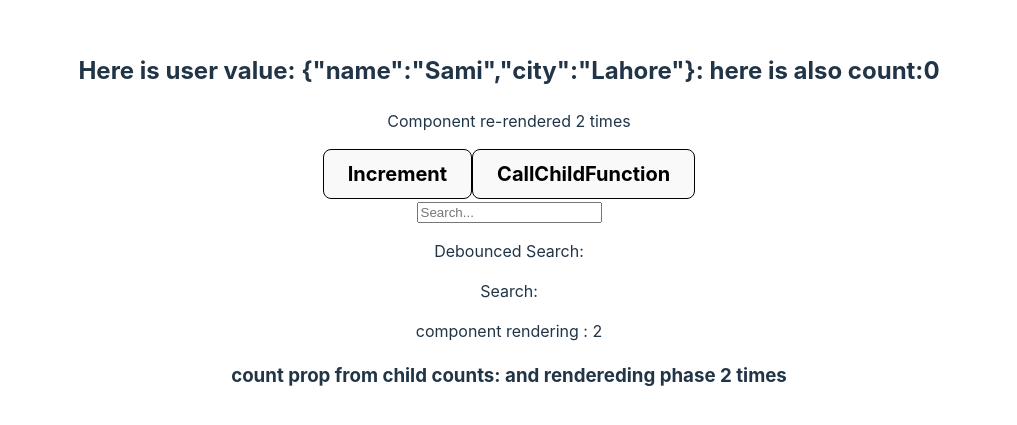
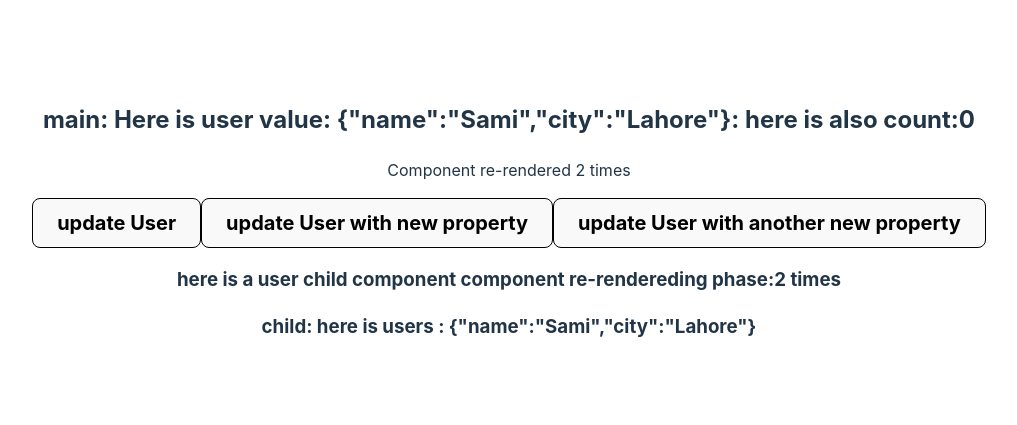
Before and after one commit to samiullahRamzan/React-concepts, a React (Vite) app: page / in a window 1280 px wide. Shown: the part 179-604 px from the top of the page, without its empty margins (131-1148 px from the left). Built offline with nearby package versions, Linux system fonts and the light colour scheme.

Commit message:
React.meme: deep comparison for objects

```diff
--- a/src/App.jsx
+++ b/src/App.jsx
@@ -34,16 +34,17 @@ function App() {
   return (
     <div>
       <h2>
-        Here is user value: {JSON.stringify(user)}: here is also count:{count}
+        main: Here is user value: {JSON.stringify(user)}: here is also count:
+        {count}
       </h2>
       <p>Component re-rendered {renderCount.current} times</p>
-      <button onClick={() => setCount(count + 1)} className="button">
+      {/* <button onClick={() => setCount(count + 1)} className="button">
         Increment
-      </button>
-      <button onClick={callChildFunction} className="button">
+      </button> */}
+      {/* <button onClick={callChildFunction} className="button">
         CallChildFunction
-      </button>
-      {/* <button
+      </button> */}
+      <button
         onClick={() =>
           setUser((prevState) => ({
             ...prevState,
@@ -53,10 +54,32 @@ function App() {
         className="button"
       >
         update User
-      </button> */}
-      {/* <Users users={user} /> */}
-      <SearchComponent />
-      <Counts ref={forwardref} />
+      </button>
+      <button
+        onClick={() =>
+          setUser((prevState) => ({
+            ...prevState,
+            phone: "03070052179",
+          }))
+        }
+        className="button"
+      >
+        update User with new property
+      </button>
+      <button
+        onClick={() =>
+          setUser((prevState) => ({
+            ...prevState,
+            university: "comsats",
+          }))
+        }
+        className="button"
+      >
+        update User with another new property
+      </button>
+      <Users users={user} />
+      {/* <SearchComponent /> */}
+      {/* <Counts ref={forwardref} /> */}
     </div>
   );
 }
--- a/src/Components/Users.jsx
+++ b/src/Components/Users.jsx
@@ -10,11 +10,28 @@ const Users = ({ users }) => {
   return (
     <div>
       <h3>
-        here is a user child component component re-rendereding phase
-        {ref.current} times: here is users : {JSON.stringify(users)}
+        here is a user child component component re-rendereding phase:
+        {ref.current} times
       </h3>
+      <h3>child: here is users : {JSON.stringify(users)}</h3>
     </div>
   );
 };
 
-export default memo(Users);
+export default memo(Users, (oldProps, newProps) => {
+  const oldKeys = Object.keys(oldProps.users);
+  const newKeys = Object.keys(newProps.users);
+
+  // Debug log for keys
+  console.log("Old keys:", oldKeys, "New keys:", newKeys);
+
+  // First check if keys length is the same, if not, return false
+  if (oldKeys.length !== newKeys.length) {
+    return false;
+  }
+
+  // Then, compare the key-value pairs
+  return oldKeys.every((key) => {
+    return oldProps.users[key] === newProps.users[key];
+  });
+});
```
